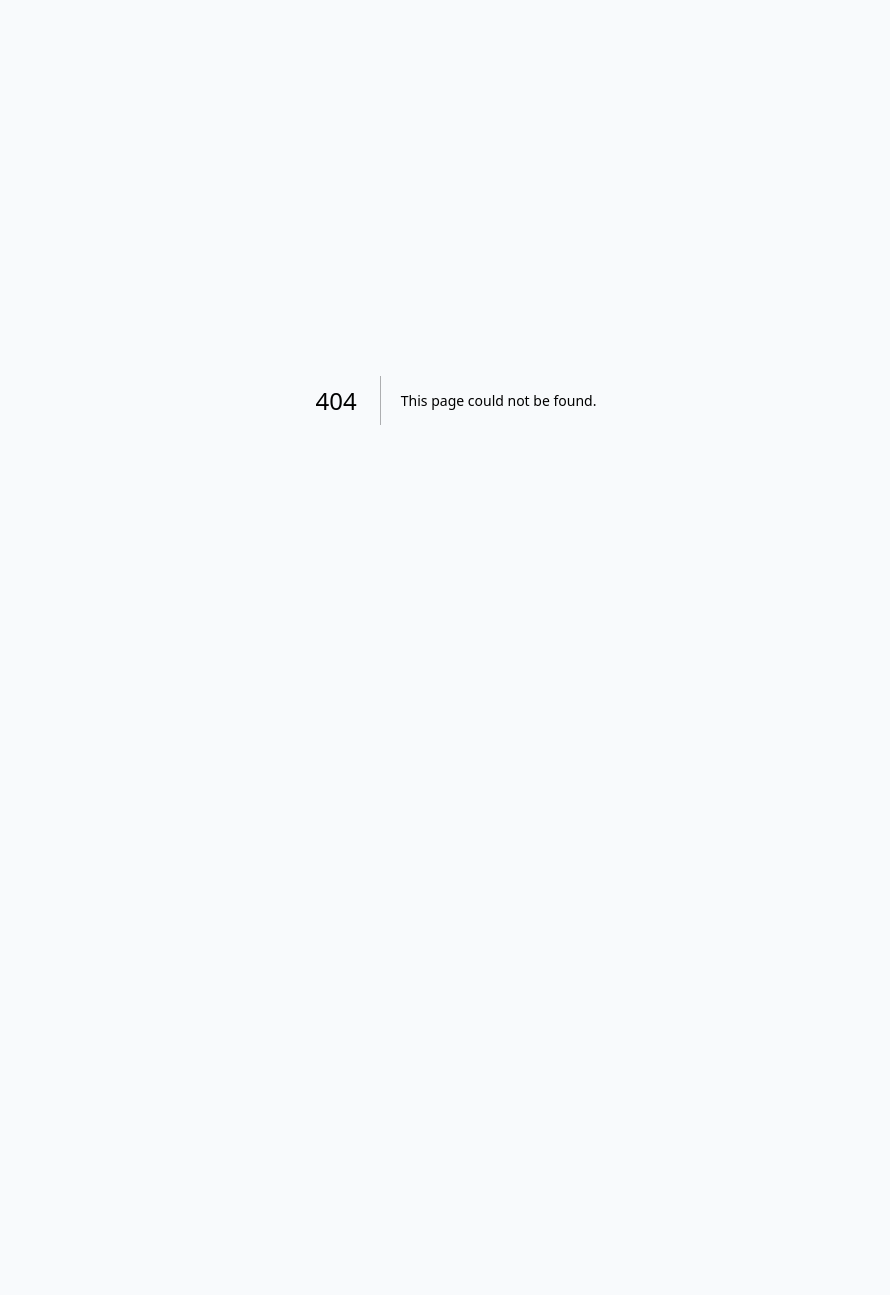
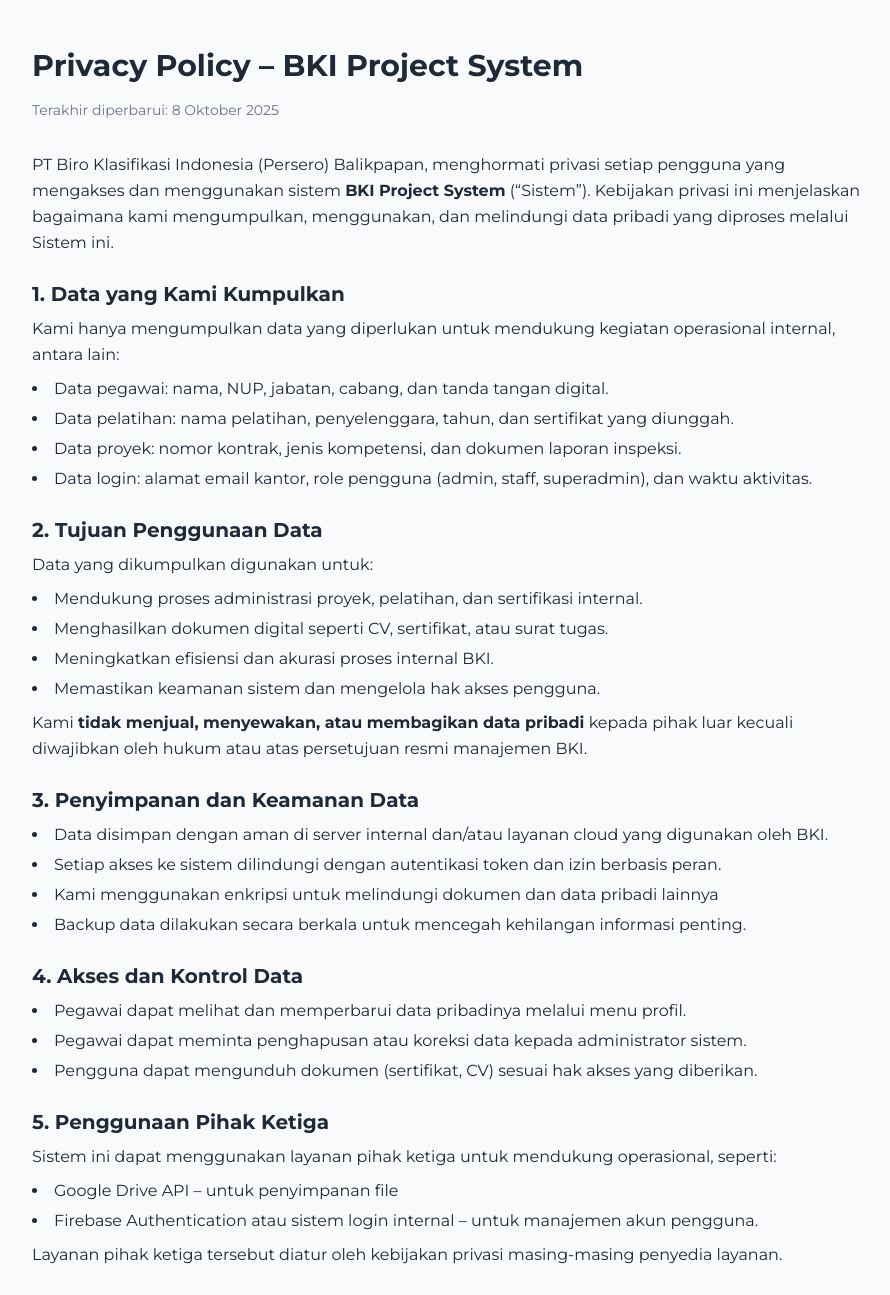
Before and after one commit to pillnb/bki-project, a Next.js app: page /privacy-policy in a window 1280 px wide. Before the commit this address had no page. Shown: the top 1295 px of the page, without its empty margins (184-1074 px from the left). Before the commit the page ends 800 px from the top, so only its background shows below. Built offline with nearby package versions, Linux system fonts and the light colour scheme.

Commit message:
add: privacy policy

```diff
--- a/src/app/page.tsx
+++ b/src/app/page.tsx
@@ -1,5 +1,5 @@
-
 import Image from "next/image";
+import Link from "next/link";
 
 export default function WelcomePage() {
   return (
@@ -12,7 +12,9 @@
           height={120}
           className="mb-6"
         />
-        <h1 className="text-3xl font-bold text-blue-900 mb-2 text-center">Selamat Datang di BKI CV Updater & Generator</h1>
+        <h1 className="text-3xl font-bold text-blue-900 mb-2 text-center">
+          Selamat Datang di BKI CV Updater & Generator
+        </h1>
         <div className="w-full flex flex-col gap-2 mt-4">
           <a
             href="/login"
@@ -22,8 +24,34 @@
           </a>
         </div>
       </div>
-      <footer className="mt-8 text-blue-400 text-xs text-center">
-        &copy; {new Date().getFullYear()} BKI. All rights reserved.
+
+      {/* Footer Section */}
+      <footer className="mt-8 text-center text-xs text-blue-400">
+        <p>&copy; {new Date().getFullYear()} PT Biro Klasifikasi Indonesia (Persero). All rights reserved.</p>
+
+        <div className="mt-2 space-x-2">
+          <Link href="/privacy-policy" className="hover:underline">
+            Privacy Policy
+          </Link>
+          <span>|</span>
+          <a
+            href="mailto:bpc@bki.co.id"
+            className="hover:underline"
+          >
+            bpc@bki.co.id
+          </a>
+          <span>|</span>
+          <a
+            href="tel:+62542876642-43"
+            className="hover:underline"
+          >
+            (62-542) 876642-43
+          </a>
+        </div>
+
+        <p className="mt-1 text-gray-400">
+          PT. BKI Komersil Balikpapan
+        </p>
       </footer>
     </div>
   );
--- /dev/null
+++ b/src/app/privacy-policy/page.tsx
@@ -0,0 +1,94 @@
+// app/privacy-policy/page.tsx
+
+export default function PrivacyPolicyPage() {
+  return (
+    <main className="max-w-4xl mx-auto px-6 py-12 text-gray-800 leading-relaxed">
+      <h1 className="text-3xl font-bold mb-4">Privacy Policy – BKI Project System</h1>
+      <p className="text-sm text-gray-500 mb-8">Terakhir diperbarui: 8 Oktober 2025</p>
+
+      <section className="space-y-6">
+        <p>
+          PT Biro Klasifikasi Indonesia (Persero) Balikpapan, menghormati privasi setiap pengguna yang mengakses dan
+          menggunakan sistem <strong>BKI Project System</strong> (“Sistem”). Kebijakan privasi ini menjelaskan bagaimana kami
+          mengumpulkan, menggunakan, dan melindungi data pribadi yang diproses melalui Sistem ini.
+        </p>
+
+        <div>
+          <h2 className="text-xl font-semibold mb-2">1. Data yang Kami Kumpulkan</h2>
+          <p>Kami hanya mengumpulkan data yang diperlukan untuk mendukung kegiatan operasional internal, antara lain:</p>
+          <ul className="list-disc list-inside mt-2 space-y-1">
+            <li>Data pegawai: nama, NUP, jabatan, cabang, dan tanda tangan digital.</li>
+            <li>Data pelatihan: nama pelatihan, penyelenggara, tahun, dan sertifikat yang diunggah.</li>
+            <li>Data proyek: nomor kontrak, jenis kompetensi, dan dokumen laporan inspeksi.</li>
+            <li>Data login: alamat email kantor, role pengguna (admin, staff, superadmin), dan waktu aktivitas.</li>
+          </ul>
+        </div>
+
+        <div>
+          <h2 className="text-xl font-semibold mb-2">2. Tujuan Penggunaan Data</h2>
+          <p>Data yang dikumpulkan digunakan untuk:</p>
+          <ul className="list-disc list-inside mt-2 space-y-1">
+            <li>Mendukung proses administrasi proyek, pelatihan, dan sertifikasi internal.</li>
+            <li>Menghasilkan dokumen digital seperti CV, sertifikat, atau surat tugas.</li>
+            <li>Meningkatkan efisiensi dan akurasi proses internal BKI.</li>
+            <li>Memastikan keamanan sistem dan mengelola hak akses pengguna.</li>
+          </ul>
+          <p className="mt-2">
+            Kami <strong>tidak menjual, menyewakan, atau membagikan data pribadi</strong> kepada pihak luar kecuali diwajibkan
+            oleh hukum atau atas persetujuan resmi manajemen BKI.
+          </p>
+        </div>
+
+        <div>
+          <h2 className="text-xl font-semibold mb-2">3. Penyimpanan dan Keamanan Data</h2>
+          <ul className="list-disc list-inside mt-2 space-y-1">
+            <li>Data disimpan dengan aman di server internal dan/atau layanan cloud yang digunakan oleh BKI.</li>
+            <li>Setiap akses ke sistem dilindungi dengan autentikasi token dan izin berbasis peran.</li>
+            <li>Kami menggunakan enkripsi untuk melindungi dokumen dan data pribadi lainnya</li>
+            <li>Backup data dilakukan secara berkala untuk mencegah kehilangan informasi penting.</li>
+          </ul>
+        </div>
+
+        <div>
+          <h2 className="text-xl font-semibold mb-2">4. Akses dan Kontrol Data</h2>
+          <ul className="list-disc list-inside mt-2 space-y-1">
+            <li>Pegawai dapat melihat dan memperbarui data pribadinya melalui menu profil.</li>
+            <li>Pegawai dapat meminta penghapusan atau koreksi data kepada administrator sistem.</li>
+            <li>Pengguna dapat mengunduh dokumen (sertifikat, CV) sesuai hak akses yang diberikan.</li>
+          </ul>
+        </div>
+
+        <div>
+          <h2 className="text-xl font-semibold mb-2">5. Penggunaan Pihak Ketiga</h2>
+          <p>Sistem ini dapat menggunakan layanan pihak ketiga untuk mendukung operasional, seperti:</p>
+          <ul className="list-disc list-inside mt-2 space-y-1">
+            <li>Google Drive API – untuk penyimpanan file</li>
+            <li>Firebase Authentication atau sistem login internal – untuk manajemen akun pengguna.</li>
+          </ul>
+          <p className="mt-2">
+            Layanan pihak ketiga tersebut diatur oleh kebijakan privasi masing-masing penyedia layanan.
+          </p>
+        </div>
+
+        <div>
+          <h2 className="text-xl font-semibold mb-2">6. Perubahan atas Kebijakan Privasi</h2>
+          <p>
+            Kebijakan ini dapat diperbarui dari waktu ke waktu sesuai kebutuhan operasional atau regulasi yang berlaku.
+            Versi terbaru akan selalu tersedia di halaman ini, dan perubahan signifikan akan diinformasikan kepada pengguna
+            melalui sistem.
+          </p>
+        </div>
+
+        <div>
+          <h2 className="text-xl font-semibold mb-2">7. Kontak</h2>
+          <p>
+            Untuk pertanyaan atau permintaan terkait data pribadi, hubungi:<br />
+            <strong>Operations Division BKI Balikpapan</strong><br />
+            Email: <a href="mailto:bpcoperasi@gmail.com" className="text-blue-600 hover:underline">bpcoperasi@gmail.com</a><br />
+            Telepon: (62-542) 876642-43
+          </p>
+        </div>
+      </section>
+    </main>
+  );
+}
```
